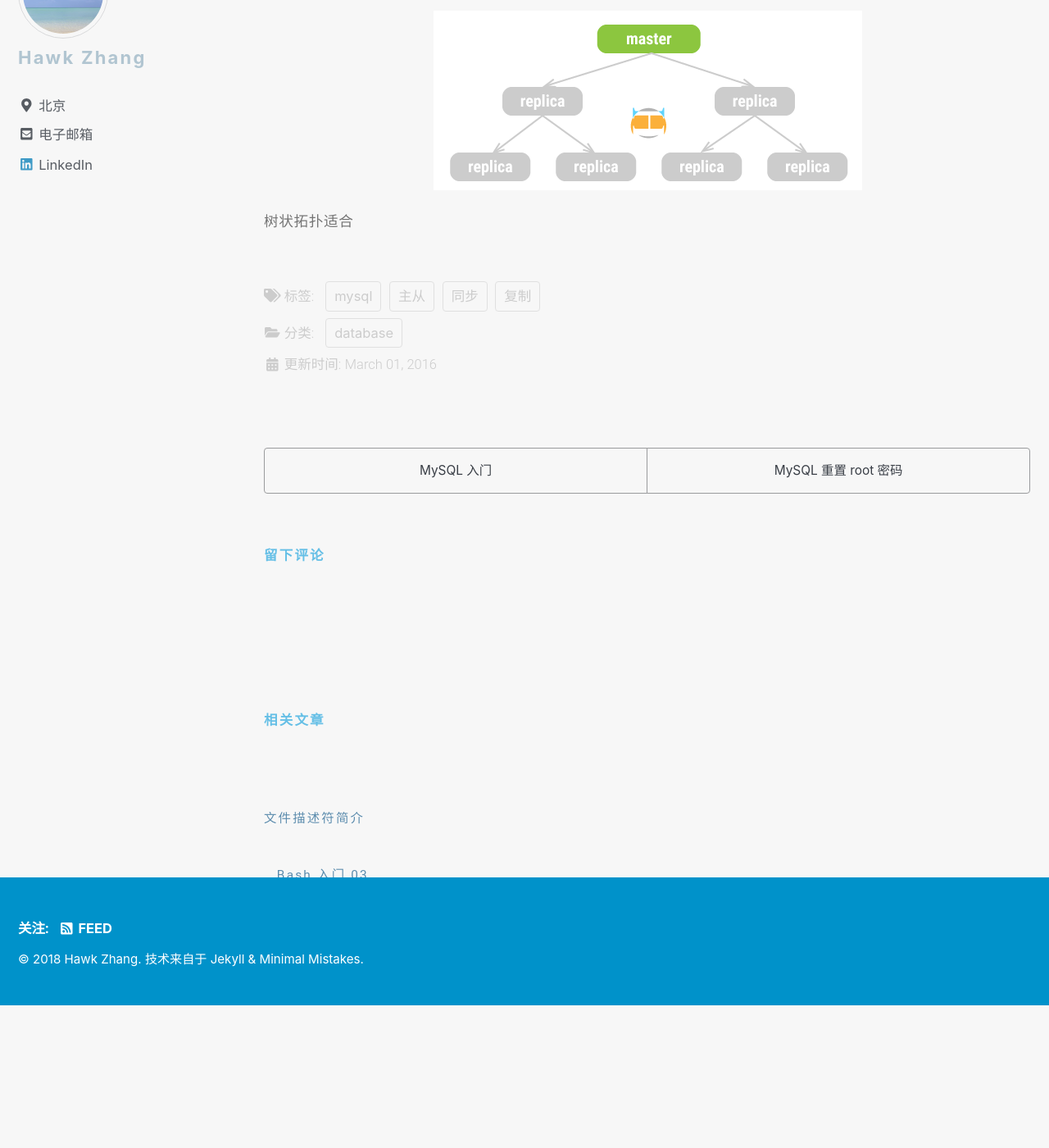
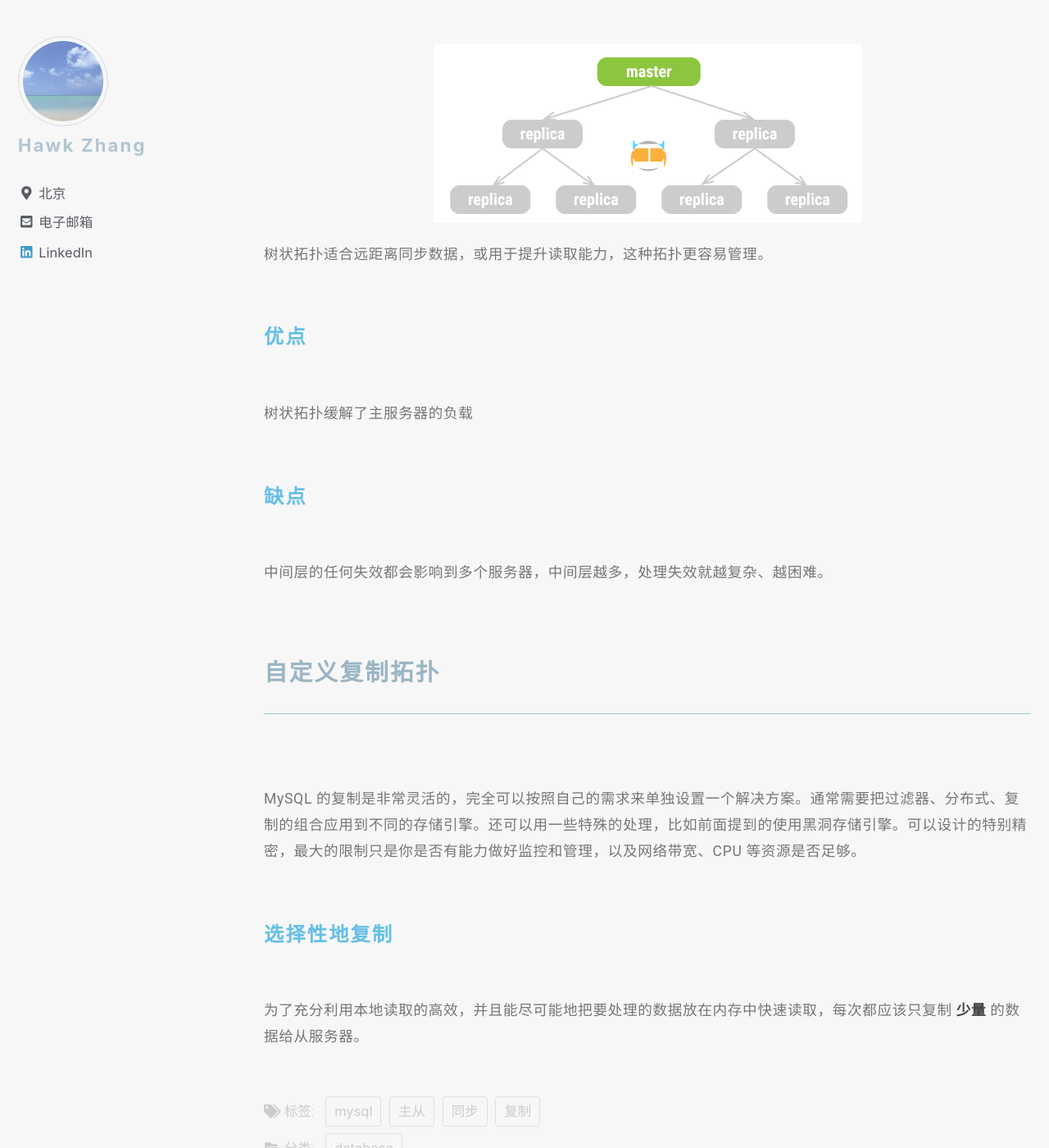
Before and after one commit to narru888/linotes_note, a Jekyll site: the page built from _posts/mysql/2016-03-01-master.slave.md, in a window 1280 px wide and 1400 px high, scrolled down 36674 px. Shown: the whole window at 82% size. Built offline with Jekyll 4.4.1, drawn with Linux system fonts in a browser that asks for light colours; nearby versions of some CDN libraries; a script that is not in the unit is left out; comment, search, counter and statistics services are not loaded; before the commit the page ends 37915 px from its top, so only the background shows below that.

Commit message:
update on 2018-08-14 07:40:01 CST

```diff
--- a/_posts/mysql/2016-03-01-master.slave.md
+++ b/_posts/mysql/2016-03-01-master.slave.md
@@ -1136,4 +1136,39 @@ storage_engine=blackhole
 
 ![image-center](/assets/images/mysql.topo.tree.png){: .align-center}
 
-树状拓扑适合
+树状拓扑适合远距离同步数据，或用于提升读取能力，这种拓扑更容易管理。
+
+
+
+#### 优点
+
+树状拓扑缓解了主服务器的负载
+
+
+#### 缺点
+
+中间层的任何失效都会影响到多个服务器，中间层越多，处理失效就越复杂、越困难。
+
+
+
+
+
+
+
+
+
+
+
+
+
+
+### 自定义复制拓扑
+
+MySQL 的复制是非常灵活的，完全可以按照自己的需求来单独设置一个解决方案。通常需要把过滤器、分布式、复制的组合应用到不同的存储引擎。还可以用一些特殊的处理，比如前面提到的使用黑洞存储引擎。可以设计的特别精密，最大的限制只是你是否有能力做好监控和管理，以及网络带宽、CPU 等资源是否足够。
+
+
+
+
+#### 选择性地复制
+
+为了充分利用本地读取的高效，并且能尽可能地把要处理的数据放在内存中快速读取，每次都应该只复制 **少量** 的数据给从服务器。
```
